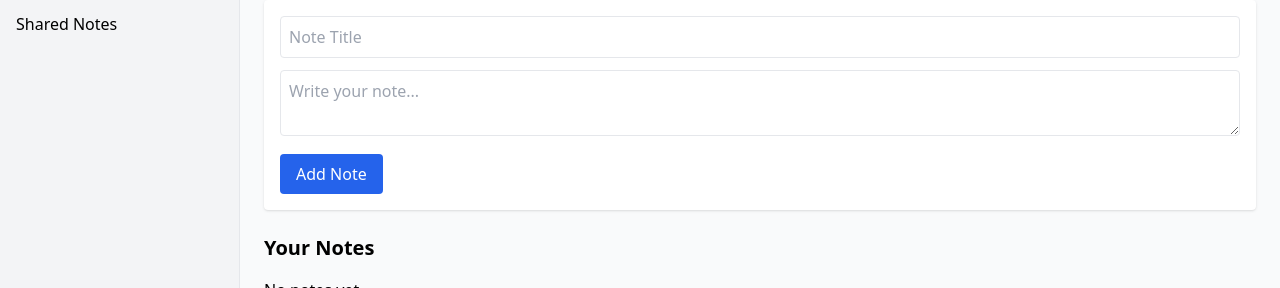
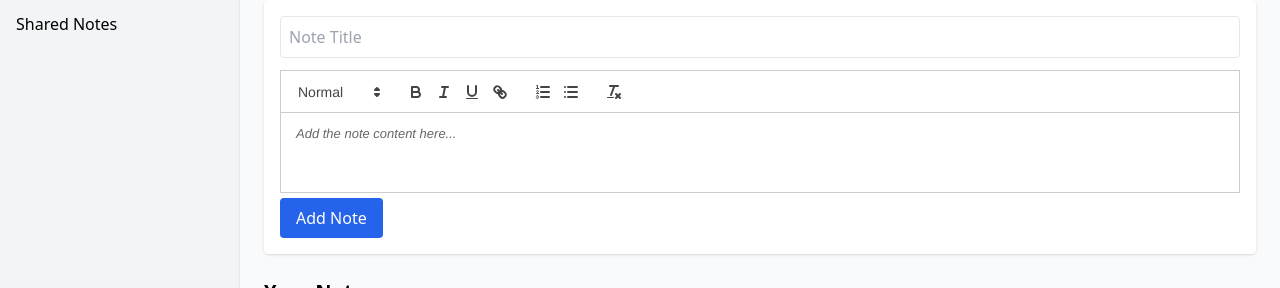
Before and after one commit to niRmana11/CollabNote, a React (Vite) app in the folder frontend/: page /dashboard in a window 1280 px wide. Shown: the part 136-424 px from the top of the page. Built offline with nearby package versions, Linux system fonts and the light colour scheme; no server answers; sample sign-in values are in the browser's storage.

Commit message:
integrate React Quill rich text editor for notes

```diff
--- a/frontend/package.json
+++ b/frontend/package.json
@@ -11,8 +11,9 @@
   },
   "dependencies": {
     "axios": "^1.13.6",
-    "react": "^19.2.0",
-    "react-dom": "^19.2.0",
+    "quill": "^2.0.3",
+    "react": "^18.3.1",
+    "react-dom": "^18.3.1",
     "react-quill": "^2.0.0",
     "react-router-dom": "^7.13.1"
   },
--- a/frontend/src/components/CreateNote.jsx
+++ b/frontend/src/components/CreateNote.jsx
@@ -1,4 +1,5 @@
 import { useState } from "react";
+import ReactQuill from "react-quill";
 import { createNote } from "../api/notesApi";
 
 function CreateNote({ refreshNotes }) {
@@ -31,17 +32,19 @@ function CreateNote({ refreshNotes }) {
         required
       />
 
-      <textarea
-        placeholder="Write your note..."
-        value={content}
-        onChange={(e) => setContent(e.target.value)}
-        className="w-full border p-2 mb-3 rounded"
-        required
-      />
+      <div className="mb-4">
+        <ReactQuill
+          theme="snow"
+          placeholder="Add the note content here..."
+          value={content}
+          onChange={setContent}
+          className="h-20 rounded"
+        />
+      </div>
 
       <button
         type="submit"
-        className="bg-blue-600 text-white px-4 py-2 rounded"
+        className="bg-blue-600 text-white px-4 py-2 mt-8 rounded"
       >
         Add Note
       </button>
--- a/frontend/src/components/NotesList.jsx
+++ b/frontend/src/components/NotesList.jsx
@@ -40,7 +40,10 @@ function NotesList() {
           >
             <div>
               <h3 className="font-semibold">{note.title}</h3>
-              <p className="text-gray-600">{note.content}</p>
+              <div
+                className="text-gray-600"
+                dangerouslySetInnerHTML={{ __html: note.content }}
+              ></div>
             </div>
 
             <button
--- a/frontend/src/main.jsx
+++ b/frontend/src/main.jsx
@@ -3,6 +3,7 @@ import { createRoot } from "react-dom/client";
 
 import { AuthProvider } from "./context/AuthContext.jsx";
 
+import "react-quill/dist/quill.snow.css";
 import "./index.css";
 import App from "./App.jsx";
 
```
Also changed, not shown: 1 other file (tests, documents, lock files or other folders).
